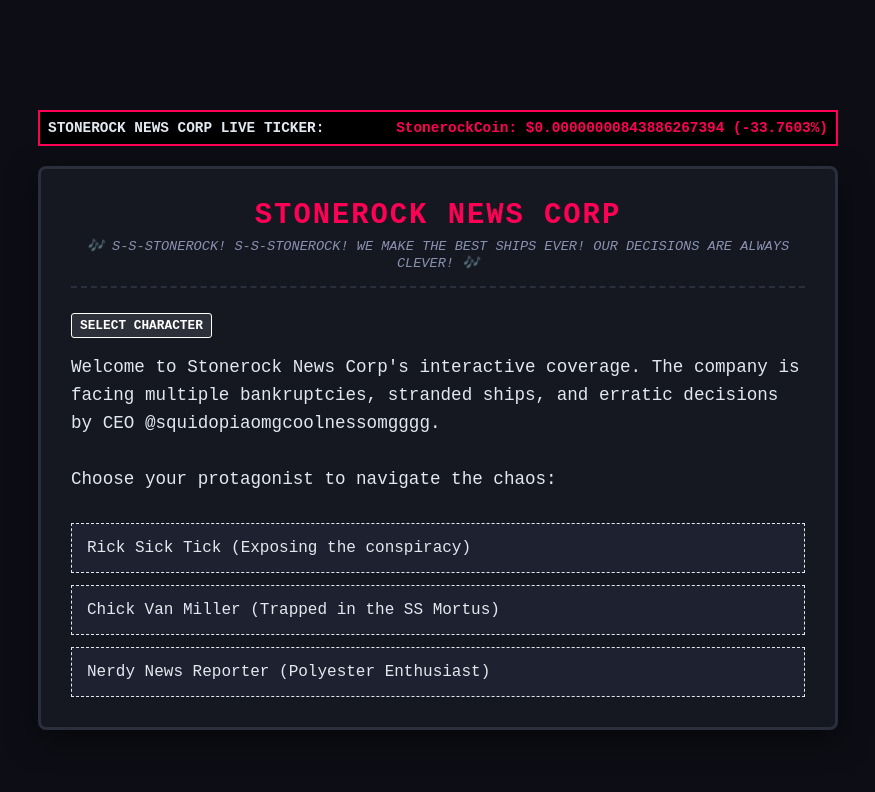
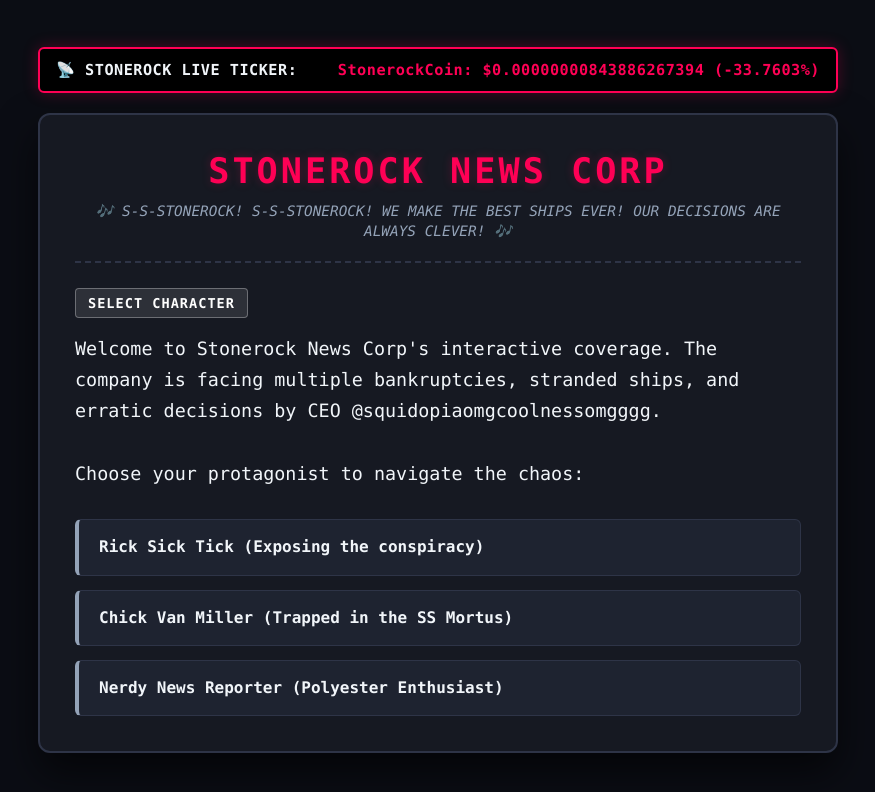
Before and after one commit to squidopia/stonerock, a plain HTML site: page index.html in a window 1280 px wide. Shown: the whole page, without its empty margins (202-1077 px from the left). Drawn offline with Linux system fonts and the light colour scheme.

Commit message:
Refactor styles in index.html for improved design
Updated CSS variables and styles for better aesthetics and readability.

```diff
--- a/index.html
+++ b/index.html
@@ -6,18 +6,27 @@
     <title>Stonerock News Corp - Adventure Game</title>
     <style>
         :root {
-            --bg-color: #0d0e15;
-            --container-bg: #151821;
-            --text-color: #e2e8f0;
+            --bg-color: #0b0d14;
+            --container-bg: #161922;
+            --text-color: #f1f5f9;
+            --subtext-color: #94a3b8;
             --accent-color: #ff0055;
+            --accent-glow: rgba(255, 0, 85, 0.25);
             --green-accent: #00ff66;
-            --border-color: #2a2e3d;
+            --border-color: #2e3447;
+            --btn-bg: #1e2330;
+            --btn-hover: #282e40;
+        }
+
+        * {
+            box-sizing: border-box;
         }
 
         body {
             background-color: var(--bg-color);
             color: var(--text-color);
-            font-family: 'Courier New', Courier, monospace;
+            /* Upgraded monospace stack for MUCH better legibility */
+            font-family: ui-monospace, 'Cascadia Code', 'Source Code Pro', Menlo, Consolas, 'Courier New', monospace;
             margin: 0;
             padding: 20px;
             display: flex;
@@ -27,18 +36,22 @@
             min-height: 100vh;
         }
 
+        /* --- TICKER SECTION --- */
         .ticker-wrap {
             width: 100%;
             max-width: 800px;
             background: #000;
             border: 2px solid var(--accent-color);
-            padding: 8px;
+            border-radius: 6px;
+            padding: 12px 16px;
             margin-bottom: 20px;
-            box-sizing: border-box;
             font-weight: bold;
             display: flex;
             justify-content: space-between;
-            font-size: 0.9em;
+            align-items: center;
+            font-size: 0.95em;
+            letter-spacing: 0.5px;
+            box-shadow: 0 0 15px var(--accent-glow);
         }
 
         .ticker-red {
@@ -49,69 +62,81 @@
             color: var(--green-accent);
         }
 
+        /* --- MAIN GAME CONTAINER --- */
         .game-container {
             width: 100%;
             max-width: 800px;
             background-color: var(--container-bg);
-            border: 3px solid var(--border-color);
-            border-radius: 8px;
-            padding: 30px;
-            box-shadow: 0 10px 30px rgba(0, 0, 0, 0.5);
-            box-sizing: border-box;
+            border: 2px solid var(--border-color);
+            border-radius: 12px;
+            padding: 35px;
+            box-shadow: 0 20px 40px rgba(0, 0, 0, 0.6);
         }
 
+        /* --- HEADER --- */
         .header {
             text-align: center;
             border-bottom: 2px dashed var(--border-color);
-            padding-bottom: 15px;
+            padding-bottom: 20px;
             margin-bottom: 25px;
         }
 
         .header h1 {
             margin: 0;
-            font-size: 1.8em;
+            font-size: 2.2em;
             color: var(--accent-color);
-            letter-spacing: 2px;
+            letter-spacing: 3px;
+            text-shadow: 0 0 10px var(--accent-glow);
         }
 
         .theme-song {
             font-style: italic;
-            font-size: 0.85em;
-            color: #8a92b2;
-            margin-top: 5px;
+            font-size: 0.9em;
+            color: var(--subtext-color);
+            margin-top: 10px;
+            line-height: 1.4;
         }
 
+        /* --- STORY DISPLAY --- */
         .story-text {
-            font-size: 1.1em;
-            line-height: 1.6;
+            font-size: 1.15em;
+            line-height: 1.7; /* Generous line spacing makes long text WAY easier to read */
             margin-bottom: 30px;
-            min-height: 120px;
+            min-height: 100px;
             white-space: pre-line;
+            color: var(--text-color);
         }
 
+        /* --- CHOICES & BUTTONS --- */
         .choices-container {
             display: flex;
             flex-direction: column;
-            gap: 12px;
+            gap: 14px;
         }
 
         .btn {
-            background-color: #1e2230;
-            border: 1px dashed var(--text-color);
+            background-color: var(--btn-bg);
+            border: 1px solid var(--border-color);
+            border-left: 4px solid var(--subtext-color);
+            border-radius: 6px;
             color: var(--text-color);
-            padding: 15px;
+            padding: 16px 20px;
             font-size: 1em;
+            font-weight: 600;
             cursor: pointer;
             text-align: left;
-            transition: all 0.2s ease;
+            transition: all 0.2s ease-in-out;
             font-family: inherit;
+            line-height: 1.4;
         }
 
         .btn:hover {
-            background-color: var(--accent-color);
-            border-style: solid;
+            background-color: var(--btn-hover);
+            border-color: var(--accent-color);
+            border-left: 6px solid var(--accent-color);
             color: #fff;
-            transform: translateX(5px);
+            transform: translateX(6px);
+            box-shadow: 0 4px 12px rgba(0, 0, 0, 0.3);
         }
 
         .btn-reset {
@@ -119,31 +144,38 @@
             border: 1px solid var(--accent-color);
             color: var(--accent-color);
             text-align: center;
+            border-left: 1px solid var(--accent-color);
         }
 
         .btn-reset:hover {
             background-color: var(--accent-color);
             color: #fff;
+            border-left: 1px solid var(--accent-color);
+        }
+
+        /* --- BADGES --- */
+        #status-container {
+            margin-bottom: 15px;
         }
 
         .status-badge {
             display: inline-block;
-            padding: 4px 8px;
-            font-size: 0.8em;
+            padding: 6px 12px;
+            font-size: 0.85em;
             font-weight: bold;
             text-transform: uppercase;
-            border-radius: 3px;
-            margin-bottom: 15px;
+            border-radius: 4px;
+            letter-spacing: 1px;
         }
 
         .badge-danger {
-            background-color: rgba(255, 0, 85, 0.2);
+            background-color: rgba(255, 0, 85, 0.15);
             color: var(--accent-color);
             border: 1px solid var(--accent-color);
         }
 
         .badge-success {
-            background-color: rgba(0, 255, 102, 0.2);
+            background-color: rgba(0, 255, 102, 0.15);
             color: var(--green-accent);
             border: 1px solid var(--green-accent);
         }
@@ -151,7 +183,7 @@
         .badge-neutral {
             background-color: rgba(255, 255, 255, 0.1);
             color: #fff;
-            border: 1px solid #fff;
+            border: 1px solid rgba(255, 255, 255, 0.3);
         }
     </style>
 </head>
@@ -159,7 +191,7 @@
 
     <!-- Stonerock Ticker -->
     <div class="ticker-wrap">
-        <span>STONEROCK NEWS CORP LIVE TICKER:</span>
+        <span>📡 STONEROCK LIVE TICKER:</span>
         <span id="ticker-status" class="ticker-red">StonerockCoin: Loading...</span>
     </div>
 
```
